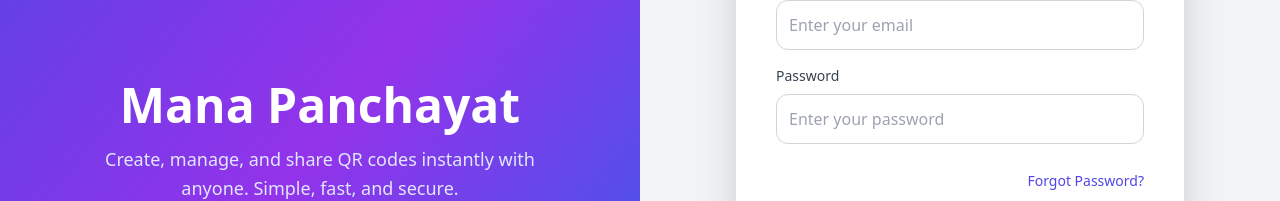
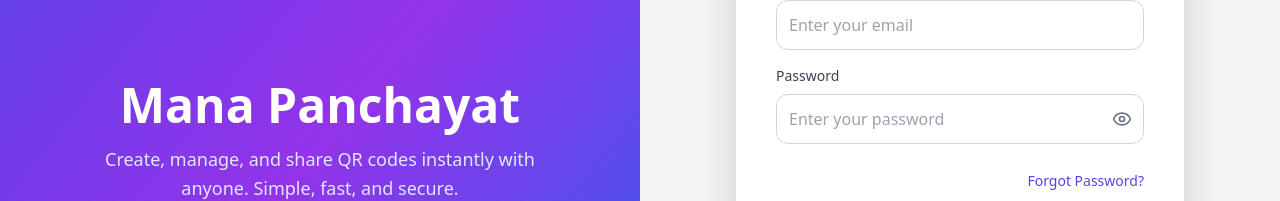
Before and after one commit to maharshi-revanuru/qr-app, a React (Create React App) app in the folder frontend/: page /login in a window 1280 px wide. Shown: the part 258-459 px from the top of the page. Built offline with nearby package versions, Linux system fonts and the light colour scheme.

Commit message:
login password eye

```diff
--- a/frontend/src/pages/Login.js
+++ b/frontend/src/pages/Login.js
@@ -1,11 +1,12 @@
 import { useState } from "react";
+import { Eye, EyeOff } from "lucide-react";
 import { Link, useNavigate } from "react-router-dom";
 import API from "../services/api";
 
 export default function Login() {
 
   const navigate = useNavigate();
-
+  const [showPassword, setShowPassword] = useState(false);
   const [form, setForm] = useState({
     email: "",
     password: "",
@@ -133,10 +134,13 @@
     Password
   </label>
 
+  <div className="relative">
+
     <input
-              type="password"
+      type={showPassword ? "text" : "password"}
       placeholder="Enter your password"
-              className="w-full p-3 border border-gray-300 rounded-xl focus:ring-2 focus:ring-indigo-400 focus:border-indigo-400 outline-none transition"
+      className="w-full p-3 pr-12 border border-gray-300 rounded-xl focus:ring-2 focus:ring-indigo-400 focus:border-indigo-400 outline-none transition"
+      value={form.password}
       onChange={(e) =>
         setForm({
           ...form,
@@ -145,6 +149,20 @@
       }
       required
     />
+
+    <button
+      type="button"
+      onClick={() => setShowPassword(!showPassword)}
+      className="absolute right-3 top-1/2 -translate-y-1/2 text-gray-500 hover:text-indigo-600"
+    >
+      {showPassword ? (
+        <EyeOff size={20} />
+      ) : (
+        <Eye size={20} />
+      )}
+    </button>
+
+  </div>
 
 </div>
 
```
Lines whose indentation alone changed are shown as unchanged.
